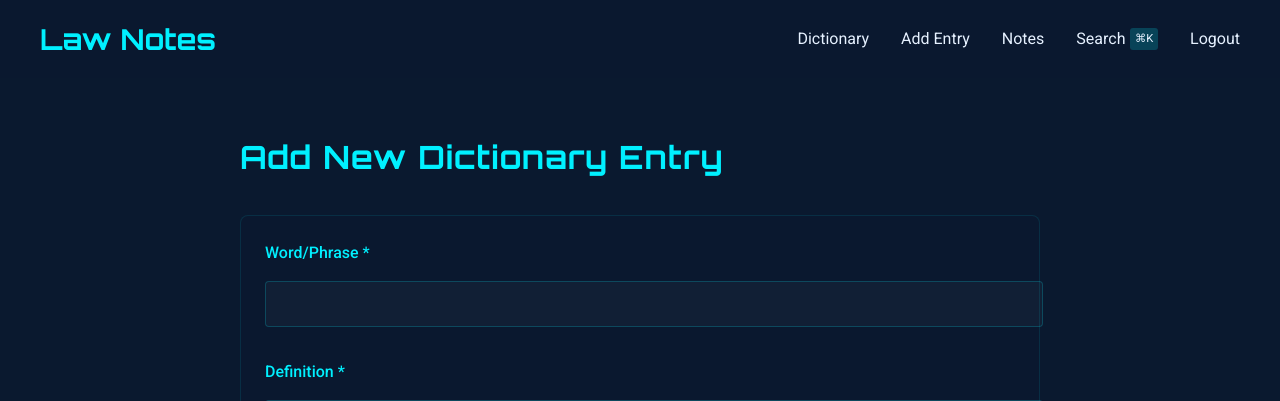
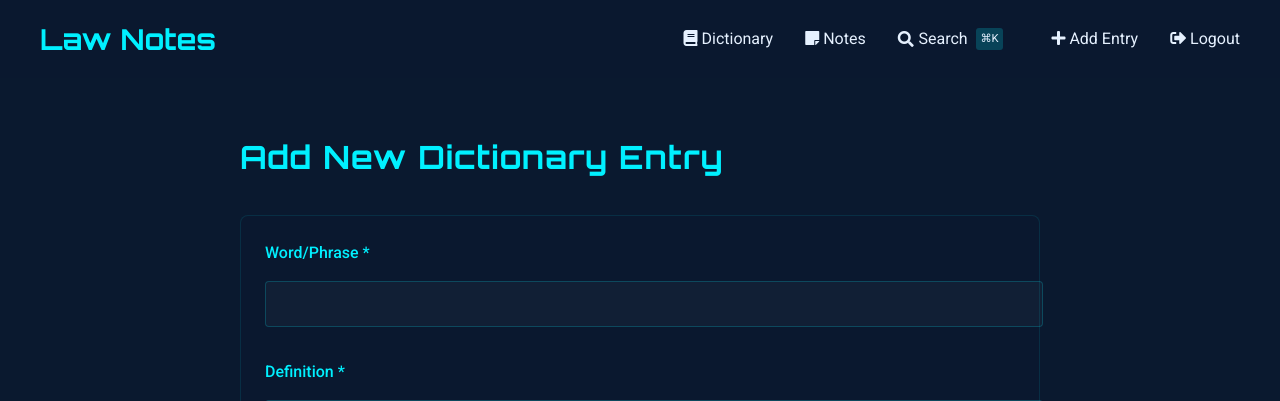
Before and after one commit to SarveshwarSenthilKumar/LexiconJuris, a Flask app: page /dictionary/add in a window 1280 px wide. Shown: the top 401 px of the page. Run offline with Flask 3, Linux system fonts and the light colour scheme; a user stored in the database is signed in.

Commit message:
Updated the navigation bar to include all feats

```diff
--- a/templates/dictionary/base.html
+++ b/templates/dictionary/base.html
@@ -5,6 +5,7 @@
     <meta name="viewport" content="width=device-width, initial-scale=1.0">
     <title>Law Notes - {% block title %}{% endblock %}</title>
     <link href="https://fonts.googleapis.com/css2?family=Orbitron:wght@400;700&family=Roboto:wght@300;400;500&display=swap" rel="stylesheet">
+    <link href="https://cdnjs.cloudflare.com/ajax/libs/font-awesome/5.15.4/css/all.min.css" rel="stylesheet">
     <style>
         :root {
             --primary: #00f0ff;
@@ -79,15 +80,31 @@
             <div class="header-content">
                 <a href="{{ url_for('dictionary.index') }}" class="logo">Law Notes</a>
                 <nav class="nav-links">
-                    <a href="{{ url_for('dictionary.index') }}" class="nav-link">Dictionary</a>
+                    <!-- Always show these main navigation links -->
+                    <a href="{{ url_for('dictionary.index') }}" class="nav-link">
+                        <i class="fas fa-book"></i> Dictionary
+                    </a>
+                    <a href="{{ url_for('notes.index') }}" class="nav-link">
+                        <i class="fas fa-sticky-note"></i> Notes
+                    </a>
+                    <a href="{{ url_for('search') }}" class="nav-link" style="display: flex; align-items: center; gap: 0.3rem;">
+                        <i class="fas fa-search"></i>
+                        <span>Search</span>
+                        <span style="font-size: 0.7rem; background: rgba(0, 240, 255, 0.2); padding: 0.1rem 0.3rem; border-radius: 3px; margin-left: 0.2rem;">⌘K</span>
+                    </a>
+
+                    <!-- Show these only when logged in -->
                     {% if session.get("name") %}
-                    <a href="{{ url_for('dictionary.add_entry') }}" class="nav-link">Add Entry</a>
-                    <a href="{{ url_for('notes.index') }}" class="nav-link">Notes</a>
-                    <a href="{{ url_for('search') }}" class="nav-link" style="display: flex; align-items: center; gap: 0.3rem;">
-                        <span>Search</span>
-                        <span style="font-size: 0.7rem; background: rgba(0, 240, 255, 0.2); padding: 0.1rem 0.3rem; border-radius: 3px;">⌘K</span>
+                    <a href="{{ url_for('dictionary.add_entry') }}" class="nav-link" style="margin-left: 1rem;">
+                        <i class="fas fa-plus"></i> Add Entry
                     </a>
-                    <a href="/auth/logout" class="nav-link">Logout</a>
+                    <a href="/auth/logout" class="nav-link">
+                        <i class="fas fa-sign-out-alt"></i> Logout
+                    </a>
+                    {% else %}
+                    <a href="/auth/login" class="nav-link" style="margin-left: 1rem;">
+                        <i class="fas fa-sign-in-alt"></i> Login
+                    </a>
                     {% endif %}
                 </nav>
             </div>
```
